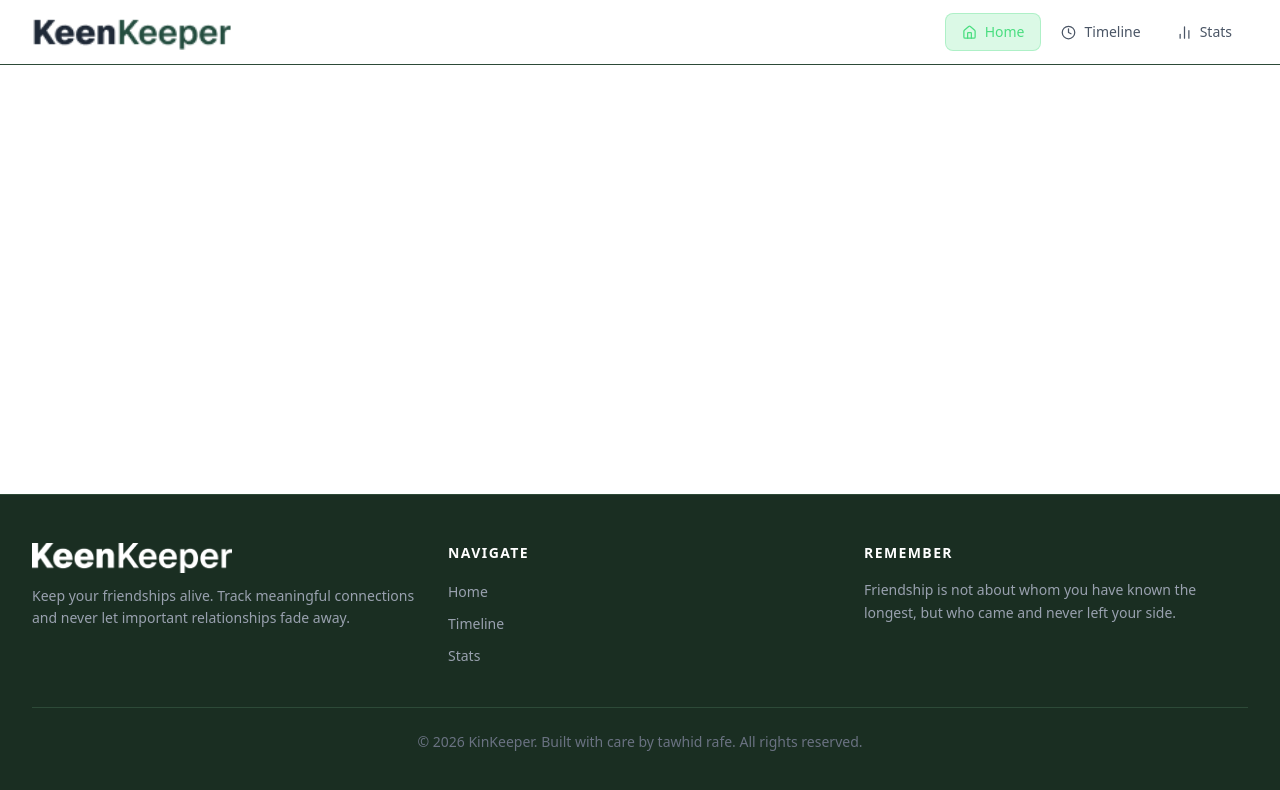
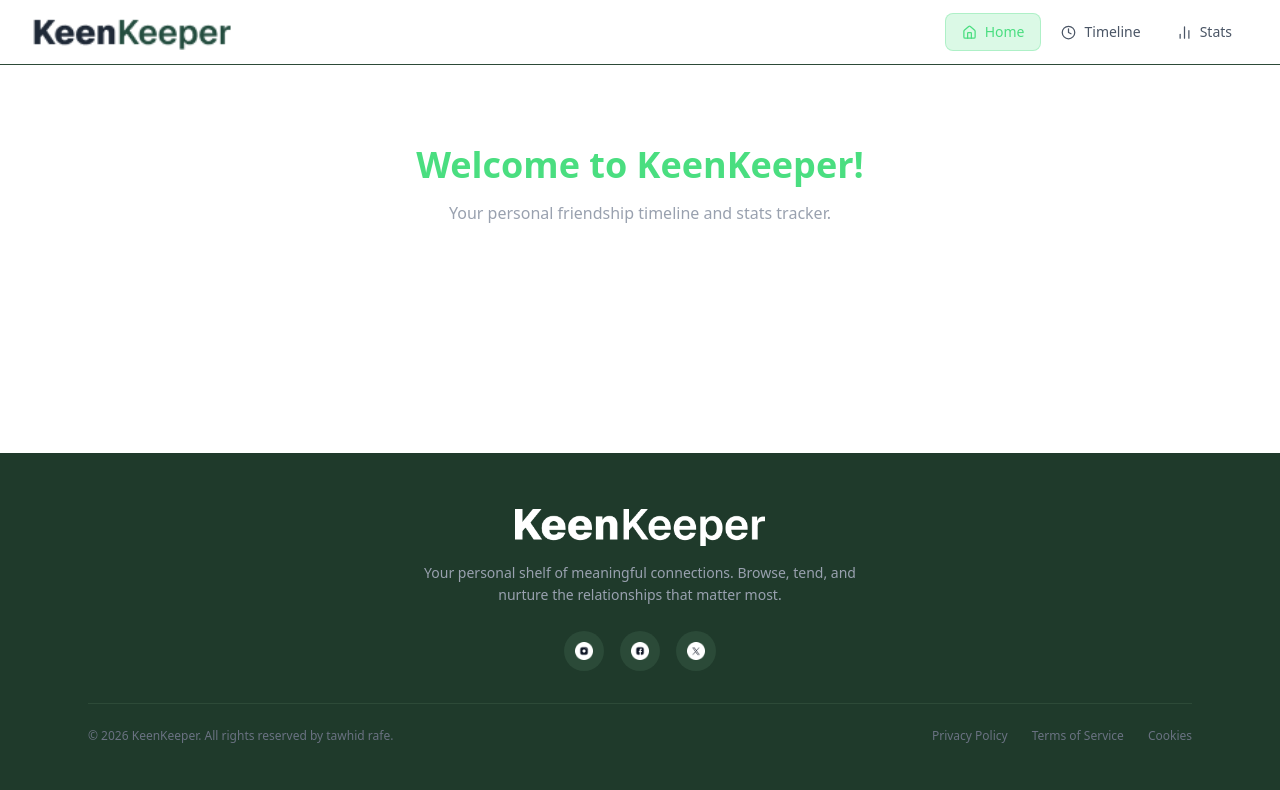
Before and after one commit to TKR-503/My-Keen-Keeper-Project, a Next.js app: page / in a window 1280 px wide. Shown: the top 790 px of the page. Built offline with nearby package versions, Linux system fonts and the light colour scheme.

Commit message:
Added the folder path in my projects

```diff
--- a/package.json
+++ b/package.json
@@ -14,7 +14,8 @@
     "react": "19.2.4",
     "react-dom": "19.2.4",
     "react-toastify": "^11.1.0",
-    "recharts": "^3.8.1"
+    "recharts": "^3.8.1",
+    "swr": "^2.4.1"
   },
   "devDependencies": {
     "@tailwindcss/postcss": "^4",
--- /dev/null
+++ b/src/app/friends/[friendId]/page.jsx
@@ -0,0 +1,11 @@
+
+
+const FriendDetailPage = () => {
+    return (
+        <div>
+            <h2>Friend Detail</h2>
+        </div>
+    );
+};
+
+export default FriendDetailPage;
--- a/src/app/page.js
+++ b/src/app/page.js
@@ -4,7 +4,12 @@ export default function Home() {
   return (
     <div>
       <main>
-
+        <h1 className="text-4xl font-bold text-center mt-20 text-[#4ade80]">
+          Welcome to KeenKeeper!
+        </h1>
+        <p className="text-center mt-4 text-gray-400">
+          Your personal friendship timeline and stats tracker.
+        </p>
       </main>
     </div>
   );
--- /dev/null
+++ b/src/app/page.jsx
@@ -0,0 +1,12 @@
+import React from 'react';
+
+const HomePage = () => {
+    return (
+        <div>
+            <h2>Home</h2>
+            <p>Welcome to the Home Page!</p>
+        </div>
+    );
+};
+
+export default HomePage;
--- /dev/null
+++ b/src/app/stats/page.jsx
@@ -0,0 +1,11 @@
+import React from 'react';
+
+const StatsPage = () => {
+    return (
+        <div>
+            <h2>Stats</h2>
+        </div>
+    );
+};
+
+export default StatsPage;
--- /dev/null
+++ b/src/app/timeline/page.jsx
@@ -0,0 +1,11 @@
+import React from 'react';
+
+const TimelinePage = () => {
+    return (
+        <div>
+            <h2>Timeline</h2>
+        </div>
+    );
+};
+
+export default TimelinePage;
--- /dev/null
+++ b/src/components/AddFriendModal.jsx
@@ -0,0 +1,11 @@
+import React from 'react';
+
+const AddFriendModal = () => {
+    return (
+        <div>
+
+        </div>
+    );
+};
+
+export default AddFriendModal;
--- a/src/components/Footer.jsx
+++ b/src/components/Footer.jsx
@@ -1,55 +1,71 @@
-import { Heart } from "lucide-react";
-import Link from "next/link";
 import Image from 'next/image'
+import useSWR from 'swr'
+import Instagram from "../../public/assets/instagram.png";
+import Facebook from "../../public/assets/facebook.png";
+import Twitter from "../../public/assets/twitter.png";
 
 export default function Footer() {
+    const socials = [
+        { icon: Instagram, href: "https://instagram.com" },
+        { icon: Facebook, href: "https://facebook.com" },
+        { icon: Twitter, href: "https://twitter.com" },
+    ];
+
     return (
-    <footer className="bg-[#1a2e22] border-t border-[#2d4a38] mt-auto">
-      <div className="max-w-7xl mx-auto px-4 sm:px-6 lg:px-8 py-12">
-        <div className="grid grid-cols-1 md:grid-cols-3 gap-8">
+        <footer className="bg-[#1f3a2b] text-gray-300 mt-auto">
+            <div className="max-w-6xl mx-auto px-6 py-14 flex flex-col items-center text-center">
+
                 {/* Brand */}
-          <div>
-            <div className="flex items-center gap-2.5 mb-3">
+                <Image
+                    src="/assets/logo-xl.png"
+                    alt="KeenKeeper Logo"
+                    width={250}
+                    height={250}
+                    className="mb-4"
+                />
 
-                <Image src="/assets/logo-xl.png" alt="KeenKeeper Logo" width={200} height={200} />
-            </div>
-            <p className="text-gray-400 text-sm leading-relaxed">
-              Keep your friendships alive. Track meaningful connections and never let important relationships fade away.
+                {/* Tagline */}
+                <p className="text-gray-400 text-sm max-w-md leading-relaxed mb-6">
+                    Your personal shelf of meaningful connections. Browse, tend, and nurture the relationships that matter most.
                 </p>
+
+                {/* Social Icons */}
+                <div className="flex gap-4 mb-8">
+                    {socials.map(({ icon, href }, index) => (
+                        <a
+                            key={index}
+                            href={href}
+                            target="_blank"
+                            rel="noopener noreferrer"
+                            className="w-10 h-10 flex items-center justify-center rounded-full bg-[#2b4a38] hover:bg-[#4ade80] transition-all"
+                        >
+                            <Image
+                                src={icon}
+                                alt="social icon"
+                                width={18}
+                                height={18}
+                                className="object-contain"
+                            />
+                        </a>
+                    ))}
                 </div>
 
-          {/* Links */}
-          <div>
-            <h3 className="text-white font-semibold text-sm mb-4 uppercase tracking-widest">Navigate</h3>
-            <ul className="space-y-2">
-              {[
-                { href: "/", label: "Home" },
-                { href: "/timeline", label: "Timeline" },
-                { href: "/stats", label: "Stats" },
-              ].map(({ href, label }) => (
-                <li key={href}>
-                  <Link href={href} className="text-gray-400 hover:text-[#4ade80] text-sm transition-colors">
-                    {label}
-                  </Link>
-                </li>
-              ))}
-            </ul>
-          </div>
+                {/* Divider */}
+                <div className="w-full border-t border-[#2d4a38] mb-6"></div>
 
-          {/* Tagline */}
-          <div>
-            <h3 className="text-white font-semibold text-sm mb-4 uppercase tracking-widest">Remember</h3>
-            <p className="text-gray-400 text-sm leading-relaxed">
-              Friendship is not about whom you have known the longest, but who came and never left your side.
+                {/* Bottom */}
+                <div className="flex flex-col md:flex-row items-center justify-between w-full text-xs text-gray-500 gap-3">
+                    <p>
+                        © {new Date().getFullYear()} KeenKeeper. All rights reserved by tawhid rafe.
                     </p>
+
+                    <div className="flex gap-6">
+                        <a href="#" className="hover:text-[#4ade80] transition">Privacy Policy</a>
+                        <a href="#" className="hover:text-[#4ade80] transition">Terms of Service</a>
+                        <a href="#" className="hover:text-[#4ade80] transition">Cookies</a>
                     </div>
                 </div>
 
-        <div className="mt-10 pt-6 border-t border-[#2d4a38] text-center">
-          <p className="text-gray-500 text-sm">
-            © {new Date().getFullYear()} KinKeeper. Built with care by tawhid rafe. All rights reserved.
-          </p>
-        </div>
             </div>
         </footer>
     );
--- /dev/null
+++ b/src/components/FriendCard.jsx
@@ -0,0 +1,11 @@
+import React from 'react';
+
+const FriendCard = () => {
+    return (
+        <div>
+
+        </div>
+    );
+};
+
+export default FriendCard;
--- a/src/components/Navbar.jsx
+++ b/src/components/Navbar.jsx
@@ -2,7 +2,8 @@
 import Link from "next/link";
 import Image from 'next/image'
 import { usePathname } from "next/navigation";
-import { Home, Clock, BarChart2, Heart } from "lucide-react";
+import { Home, Clock, BarChart2 } from "lucide-react";
+
 
 const navLinks = [
     { href: "/", label: "Home", icon: Home },
--- a/src/components/toast.jsx
+++ b/src/components/toast.jsx
@@ -11,8 +11,8 @@ const Toast = ({ message, type = "success", onClose }) => {
     }, [onClose]);
 
     return (
-        <div className="fixed bottom-6 right-6 z-[100] animate-slide-up">
-            <div className="flex items-center gap-3 bg-[#1a2e22] border border-[#4ade80]/40 text-white px-5 py-3.5 rounded-xl shadow-2xl shadow-black/40 min-w-[260px]">
+        <div className="fixed bottom-6 right-6 z-100 animate-slide-up">
+            <div className="flex items-center gap-3 bg-[#1a2e22] border border-[#4ade80]/40 text-white px-5 py-3.5 rounded-xl shadow-2xl shadow-black/40 min-w-65">
                 <CheckCircle size={18} className="text-[#4ade80] shrink-0" />
                 <p className="text-sm font-medium flex-1">{message}</p>
                 <button onClick={onClose} className="text-gray-400 hover:text-white transition-colors">
```
Also changed, not shown: 1 other file (tests, documents, lock files or other folders). Lines whose indentation alone changed are shown as unchanged.
